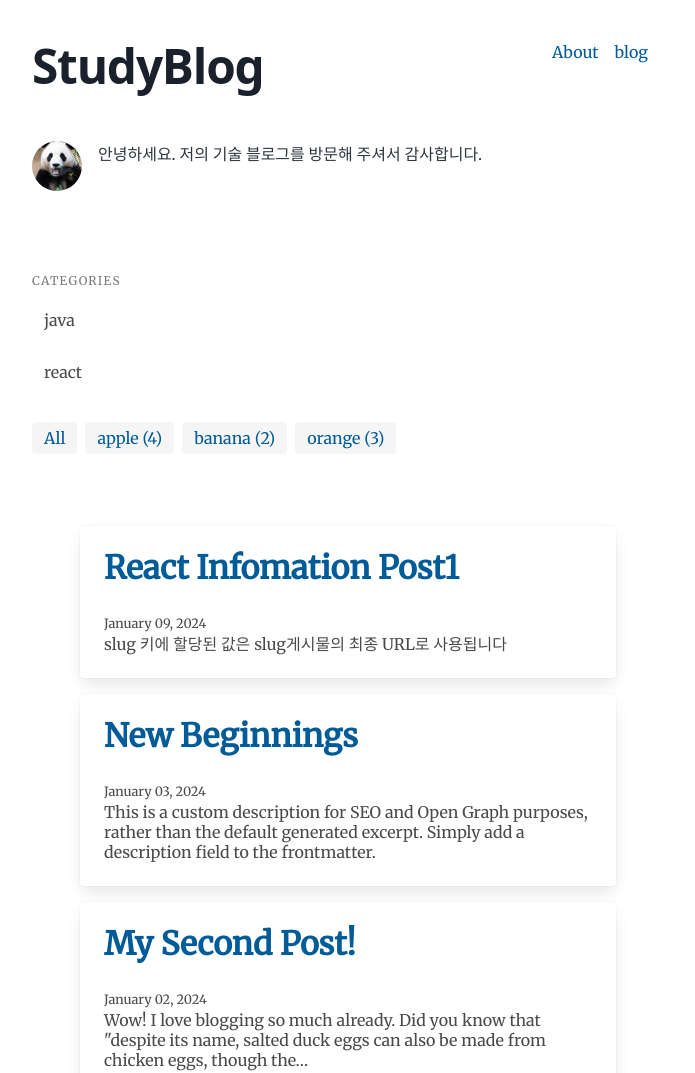
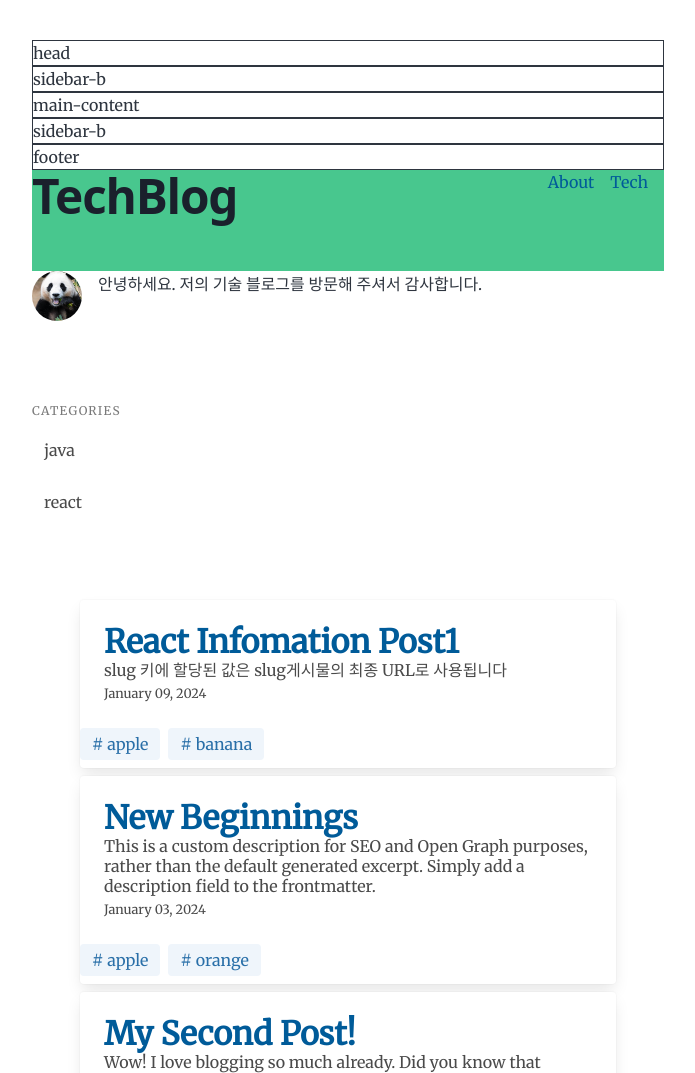
Before and after one commit to Bang04/Bang04.github.io, a Gatsby site: page / in a window 1280 px wide. Shown: the top 1073 px of the page, without its empty margins (292-987 px from the left). Built offline with nearby package versions, Linux system fonts and the light colour scheme; Gatsby itself is replaced by a stand-in of ours.

Commit message:
feat : 태그 위치 변경 및 레이아웃 수정중

```diff
--- a/gatsby-config.js
+++ b/gatsby-config.js
@@ -9,7 +9,7 @@
  */
 module.exports = {
   siteMetadata: {
-    title: `StudyBlog `,
+    title: `TechBlog `,
     author: {
       name: `EunKyeong`,
       summary: `프론트 개발자를 꿈꾸며 꾸준히 공부하며 불경력을 쌓고 싶습니다 :)`,
--- a/package.json
+++ b/package.json
@@ -23,9 +23,11 @@
     "gatsby-source-filesystem": "^5.13.1",
     "gatsby-transformer-remark": "^6.13.1",
     "gatsby-transformer-sharp": "^5.13.1",
+    "jquery": "^3.7.1",
     "lodash.kebabcase": "^4.1.1",
     "prismjs": "^1.29.0",
     "react": "^18.1.0",
+    "react-burger-menu": "^3.0.9",
     "react-dom": "^18.1.0",
     "react-helmet": "^6.1.0"
   },
--- a/src/components/layout.js
+++ b/src/components/layout.js
@@ -1,6 +1,8 @@
 import * as React from "react"
 import { Link  } from "gatsby"
 import { Helmet } from "react-helmet"
+import classes from './layout.module.css';
+
 
 const ListLink = props => (
   <li style={{ display: `inline-block`, marginRight: `1rem` }}>
@@ -8,8 +10,9 @@ const ListLink = props => (
   </li>
 )
 
+
+
 const Layout = ({ location, title, children  }) => {
-
   //alert(JSON.stringify(location ));
   const rootPath = `${__PATH_PREFIX__}/`
   const isRootPath = location.pathname === rootPath
@@ -31,14 +34,27 @@ const Layout = ({ location, title, children  }) => {
 
   return (
     <div class="container" className="global-wrapper" data-is-root-path={isRootPath}>
+      <div className={classes.head}>head</div>
+      <div className={classes.sidebara} >sidebar-b</div>
+      <div className={classes.main}>main-content</div>
 
-      <nav class="navbar" role="navigation" aria-label="main navigation">
+      <div className={classes.sidebarb}>sidebar-b</div>
+      <div className={classes.footer}>footer</div>
+
+      <nav class="navbar is-success" role="navigation" aria-label="main navigation">
+
+      <a role="button" class="navbar-burger" aria-label="menu" aria-expanded="false">
+        <span aria-hidden="true"></span>
+        <span aria-hidden="true"></span>
+        <span aria-hidden="true"></span>
+      </a>
+
         <header className="global-header">{header}</header>
         <div class="navbar-menu">
           <div class="navbar-end">
             <ul>
               <ListLink to="/about" class="navbar-item">About</ListLink>
-              <ListLink to="/blog" class="navbar-item">blog</ListLink>
+              <ListLink to="/blog" class="navbar-item">Tech</ListLink>
             </ul>
           </div>
         </div>
--- /dev/null
+++ b/src/components/layout.module.css
@@ -0,0 +1,23 @@
+.head{
+    grid-area: header;
+    border: 1px solid;
+}
+
+.sidebara{
+    grid-area: sidebar-a;
+    border: 1px solid;
+}
+
+.sidebarb{
+    grid-area: sidebar-b;
+    border: 1px solid;
+}
+
+.main{
+    grid-area: main;
+    border: 1px solid;
+}
+.footer{
+    grid-area: footer;
+    border: 1px solid;
+}
--- a/src/pages/index.js
+++ b/src/pages/index.js
@@ -16,14 +16,13 @@ const BlogIndex = ({ data, location, pageContext }) => {
   const siteTitle = data.site.siteMetadata?.title || `Title`
   const posts = data.allMarkdownRemark.nodes
   const categories = data.allMarkdownRemark.categoryList
-  const tags = data.allMarkdownRemark.group;
+  const  tags  = data.allMarkdownRemark.group;
   const { tag } = pageContext
   const [filteredCat, setFilteredCat] = useState("All")
 
   const filterCatHandler = selected => {
     setFilteredCat(selected)
   }
-
 
   if (posts.length === 0) {
     return (
@@ -41,12 +40,12 @@ const BlogIndex = ({ data, location, pageContext }) => {
     <Layout location={location} title={siteTitle}  onChangeCat={filterCatHandler}>
       <Bio />
       <Categoris categories ={ categories }/>
-      <Tags tags = {tags} curTag = {''}/>
 
       <section class="section">
       <ol  style={{ listStyle: `none` }}>
         {posts.map(post => {
           const title = post.frontmatter.title || post.fields.slug
+          const postTags  =  post.frontmatter.tags
           return (
             // <PostsList posts={posts} />
             <li class="card" key={post.fields.slug}>
@@ -57,7 +56,7 @@ const BlogIndex = ({ data, location, pageContext }) => {
                       <span itemProp="headline">{title}</span>
                     </Link>
                   </div>
-                  <small>{post.frontmatter.date}</small>
+
                 </header>
                 <section>
                   <p class="subtitle is-6"
@@ -67,7 +66,12 @@ const BlogIndex = ({ data, location, pageContext }) => {
                     itemProp="description"
                   />
                 </section>
+
+                <small>{post.frontmatter.date}</small>
               </article>
+              <div class="tags are-medium">
+                  {postTags.map((tag) => <span class="tag is-info is-light"># {tag}</span>)}
+                </div>
             </li>
           )
         })}
```
Also changed, not shown: src/templates/_.js (deleted, +0 -47 lines), src/templates/categories.js (+22 -15 lines), src/templates/tags.js (+6 -3 lines), 1 other file.
